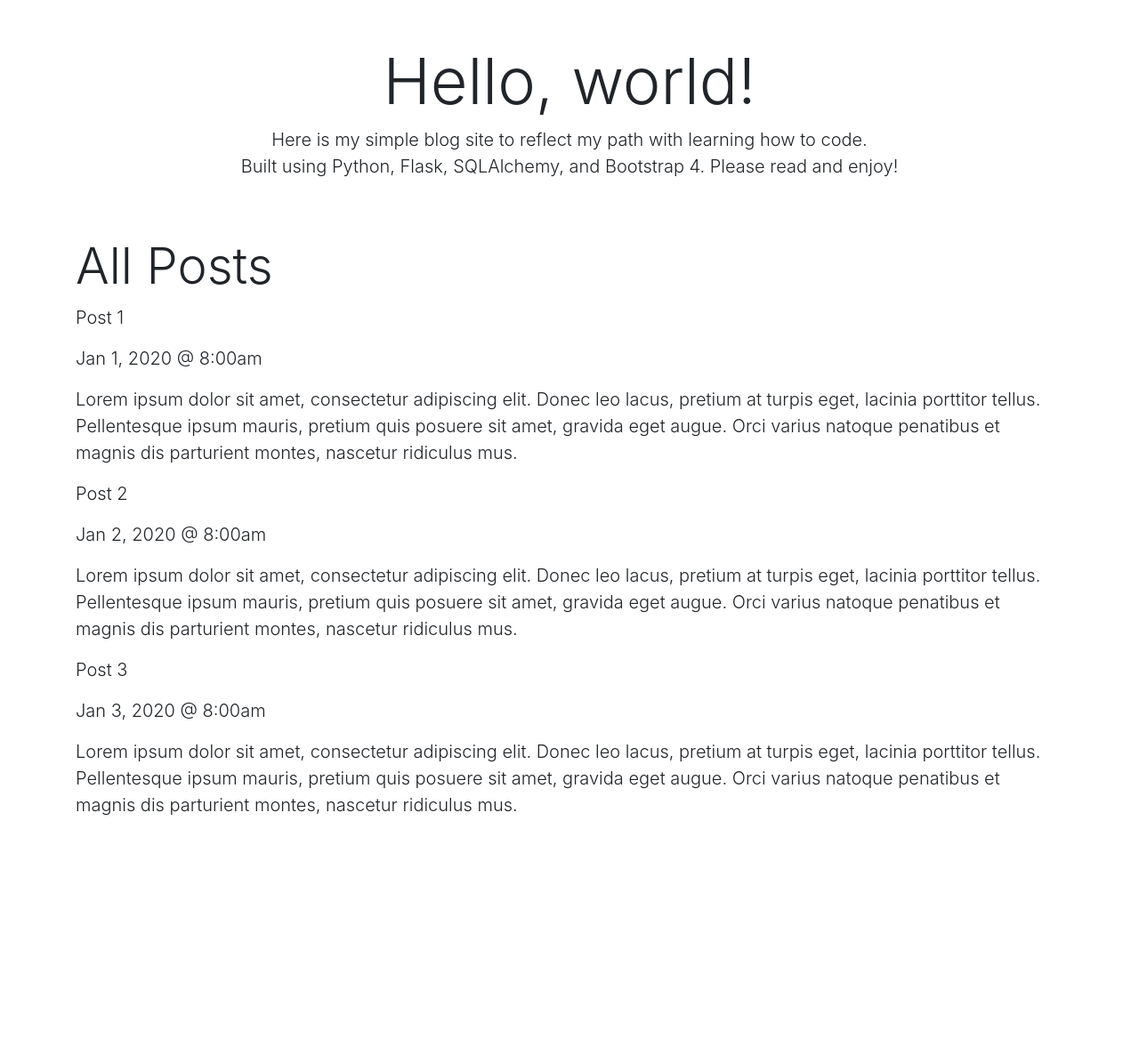
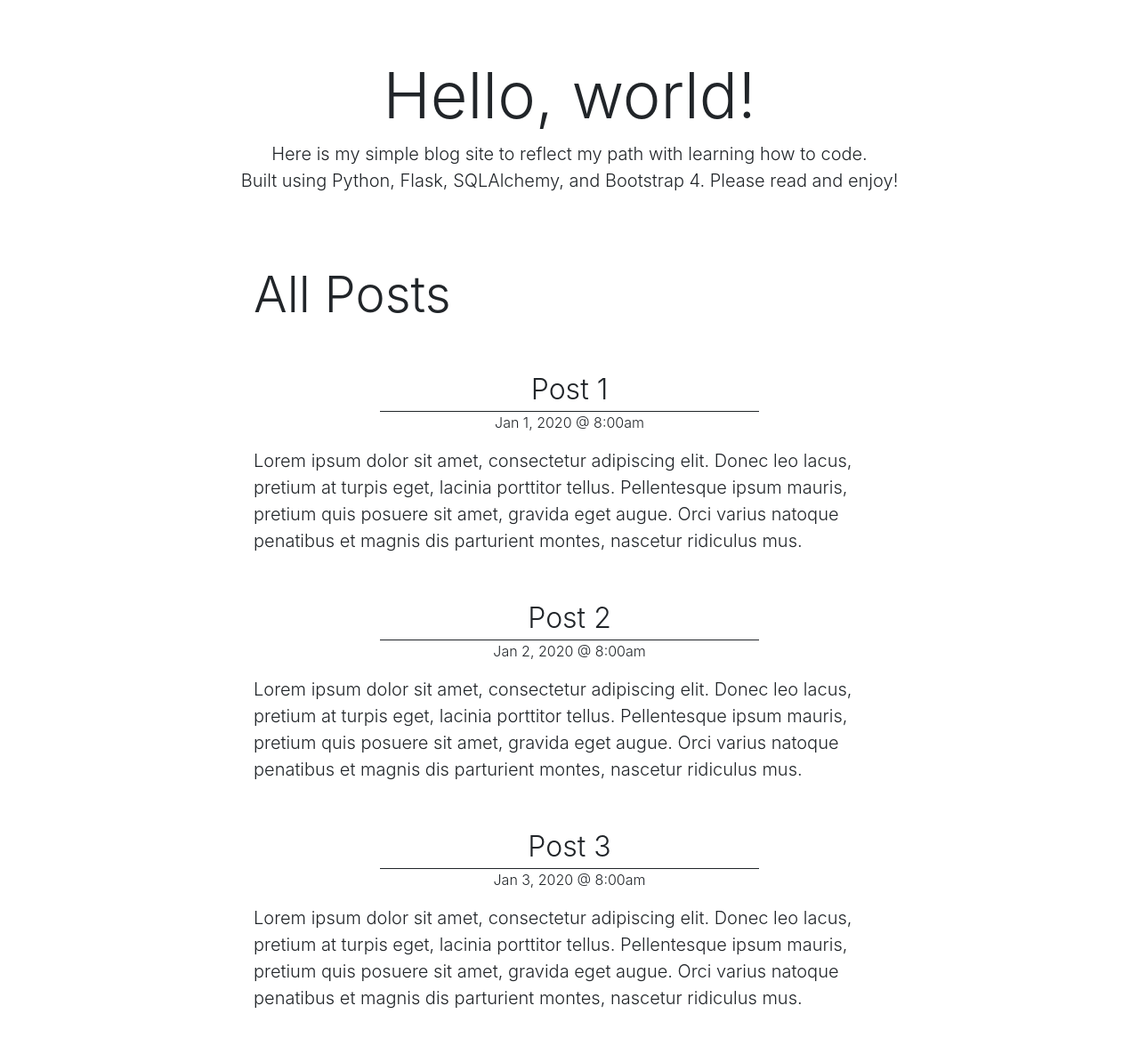
Before and after one commit to 8BitJustin/personal-blog-website, a Flask app: page / in a window 1280 px wide. Shown: the part 56-1241 px from the top of the page at 89% size. Before the commit the page ends 973 px from the top, so only its background shows below. Run offline with Flask 2, Linux system fonts and the light colour scheme; some libraries are stand-ins or nearby versions.

Commit message:
Added styling to index.html.

```diff
--- a/static/css/main.css
+++ b/static/css/main.css
@@ -15,8 +15,32 @@
 */
 
 .index_intro_div {
-    padding: 3rem 1.5rem;
+    padding: 4rem 1.5rem;
     text-align: center;
+}
+
+.solo_post_div {
+    margin: 3rem 0;
+}
+
+.post_title {
+    font-size: 2rem;
+    border-bottom: 1px solid #212529;
+    margin: 0 auto;
+}
+
+.post_created {
+    font-size: 1rem;
+    margin: 0 auto 1rem;
+}
+
+.post_content {
+
+}
+
+.post_title, .post_created {
+    text-align: center;
+    width: 60%;
 }
 
 /*
--- a/templates/index.html
+++ b/templates/index.html
@@ -13,8 +13,9 @@
         Built using Python, Flask, SQLAlchemy, and Bootstrap 4. Please read
         and enjoy!</p>
   </div>
-<h2 class="display-4">All Posts</h2>
-<div class="all_post_div">
+
+<div class="all_post_div col-md-8 mx-auto">
+    <h2 class="display-4">All Posts</h2>
     {% for post in posts %}
     <div class="solo_post_div">
         <p class="post_title lead">{{ post.title }}</p>
```
